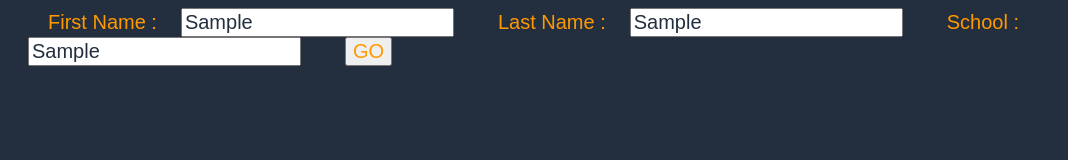
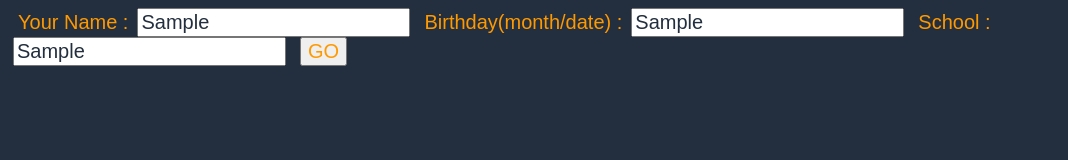
Before and after one commit to r09942063/aws_test, a plain HTML site: page index.html in a window 1280 px wide. Both pictures are taken after typing "Sample", "Sample", "Sample" into the empty fields and a click on the button "GO". Shown: the whole page, without its empty margins (0-1068 px from the left). Drawn offline with Linux system fonts and the light colour scheme; no server answers.

Commit message:
Update index.html

```diff
--- a/index.html
+++ b/index.html
@@ -12,24 +12,24 @@
         color: #FF9900;
         font-family: Arial, Helvetica, sans-serif;
         font-size: 20px;
-        margin-left: 40px;
+        margin-left: 10px;
         }
      input {
         color: #232F3E;
         font-family: Arial, Helvetica, sans-serif;
         font-size: 20px;
-        margin-left: 20px;
+        margin-left: 5px;
         }
     </style>
     <script>
         // define the callAPI function that takes a first name and last name as parameters
-        var callAPI = (firstName,lastName,school)=>{
+        var callAPI = (Name,birthday,school)=>{
             // instantiate a headers object
             var myHeaders = new Headers();
             // add content type header to object
             myHeaders.append("Content-Type", "application/json");
             // using built in JSON utility package turn object to string and store in a variable
-            var raw = JSON.stringify({"firstName":firstName,"lastName":lastName,"school":school});
+            var raw = JSON.stringify({"Name":Name,"birthday":birthday,"school":school});
             // create a JSON object with parameters for API call and store in a variable
             var requestOptions = {
                 method: 'POST',
@@ -47,14 +47,14 @@
 </head>
 <body>
     <form>
-        <label>First Name :</label>
-        <input type="text" id="fName">
-        <label>Last Name :</label>
-        <input type="text" id="lName">
+        <label>Your Name :</label>
+        <input type="text" id="Name">
+        <label>Birthday(month/date) :</label>
+        <input type="text" id="birthday">
         <label>School :</label>
         <input type="text" id="school">
         <!-- set button onClick method to call function we defined passing input values as parameters -->
-        <button type="button" onclick="callAPI(document.getElementById('fName').value,document.getElementById('lName').value,document.getElementById('school').value)">GO</button>
+        <button type="button" onclick="callAPI(document.getElementById('Name').value,document.getElementById('birthday').value,document.getElementById('school').value)">GO</button>
     </form>
 </body>
 </html>
```
